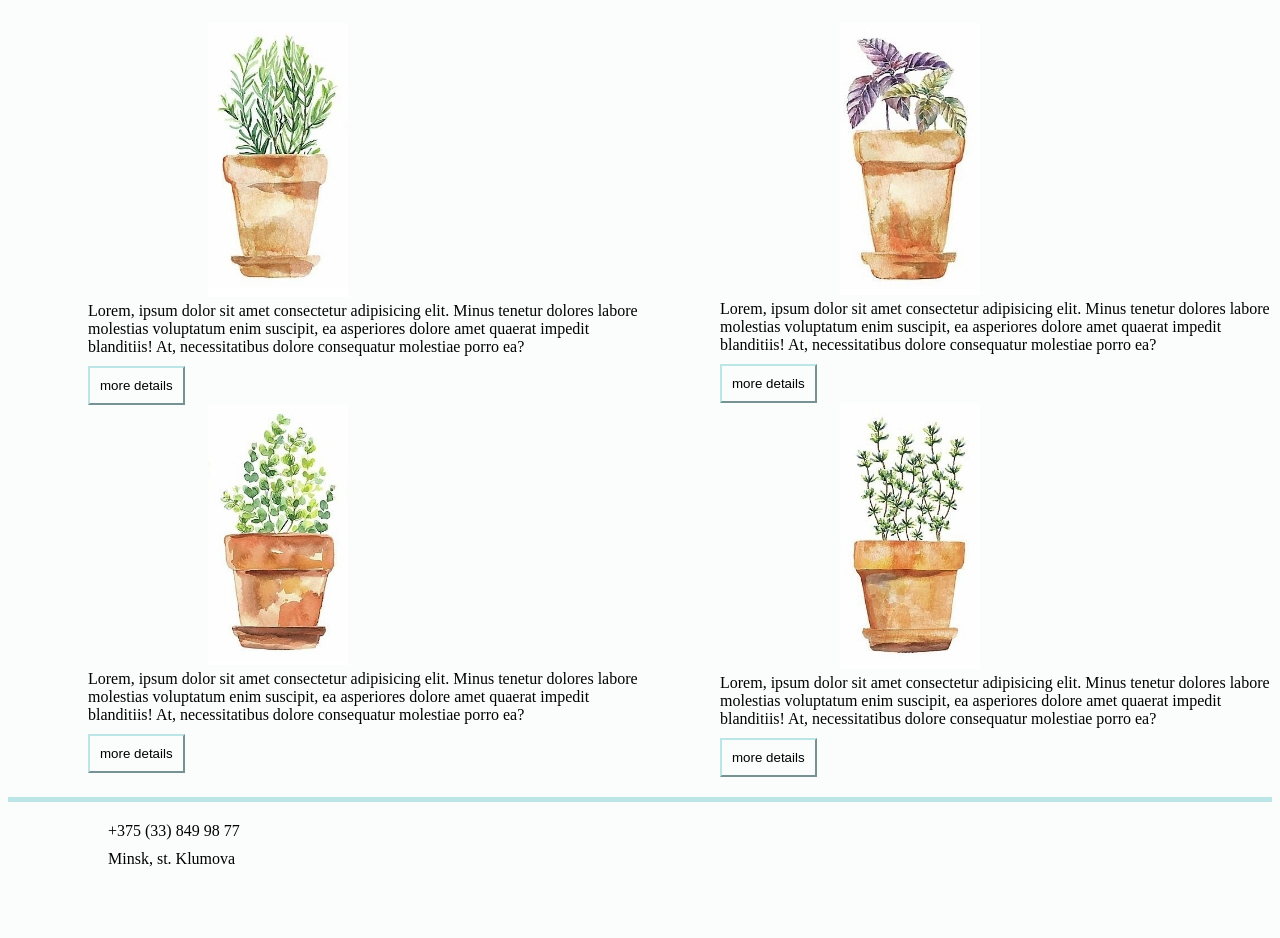
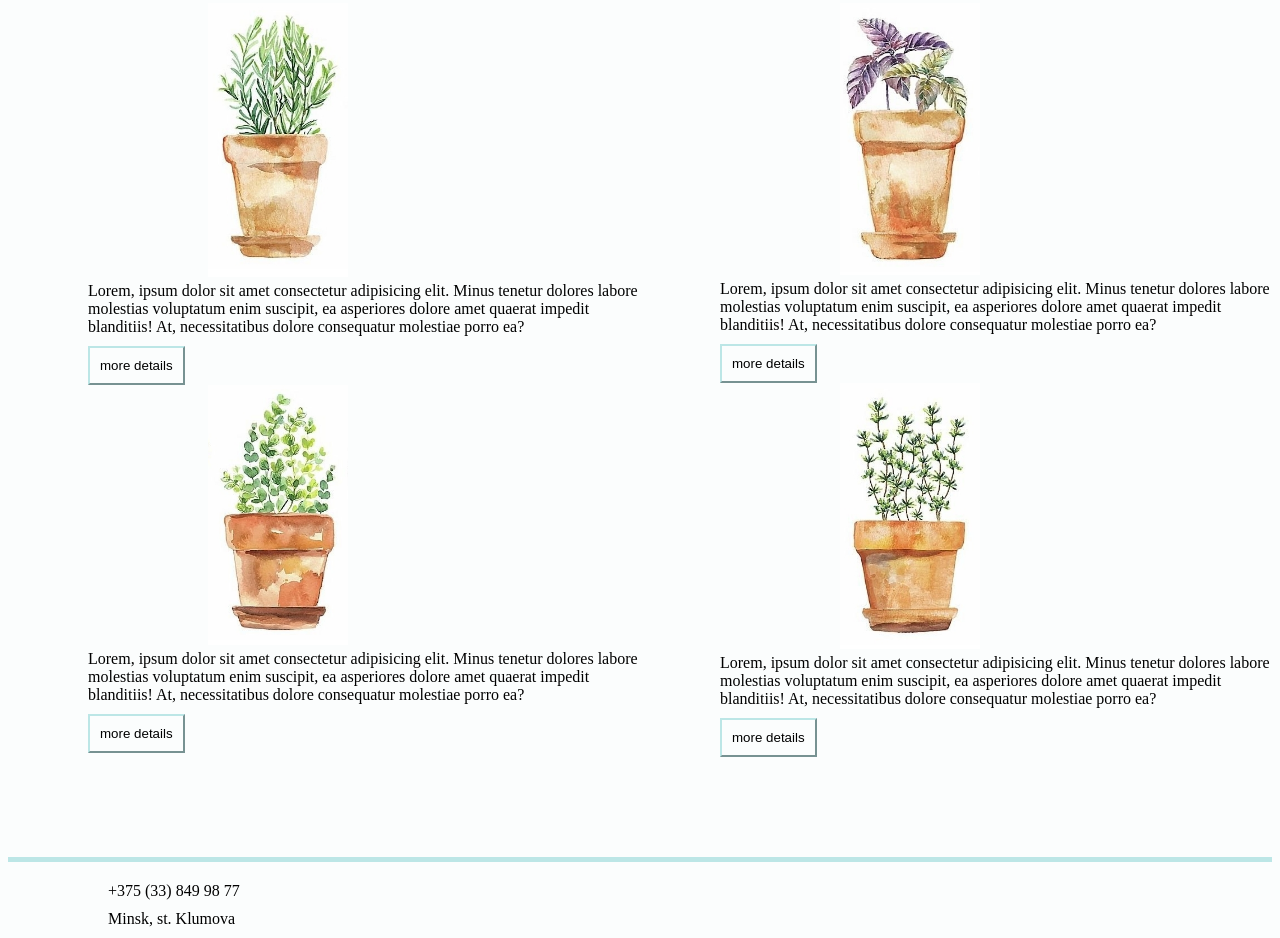
Before and after one commit to KorT56/Text11, a plain HTML site: page index.html in a window 1280 px wide. Shown: the part 183-1121 px from the top of the page. Before the commit the page ends 1061 px from the top, so only its background shows below. Drawn offline with Linux system fonts and the light colour scheme.

Commit message:
Add files via upload

```diff
--- a/css/style.css
+++ b/css/style.css
@@ -19,19 +19,19 @@
 }
 
 .line2  {
-    margin-top: 20px;
+    margin-top: 100px;
     border-bottom: 5px solid #bce6e6;
 }
 
 .content {
     display: flex;
-    flex-direction: row;
-    /*justify-content: center;
+    /*flex-direction: row;
+    justify-content: center;
     height: 90vh;
     align-items: center;
     height: auto;
     position: static;*/
-    margin-top: 20px;
+    margin-top: 0;
 }
 
 
```
